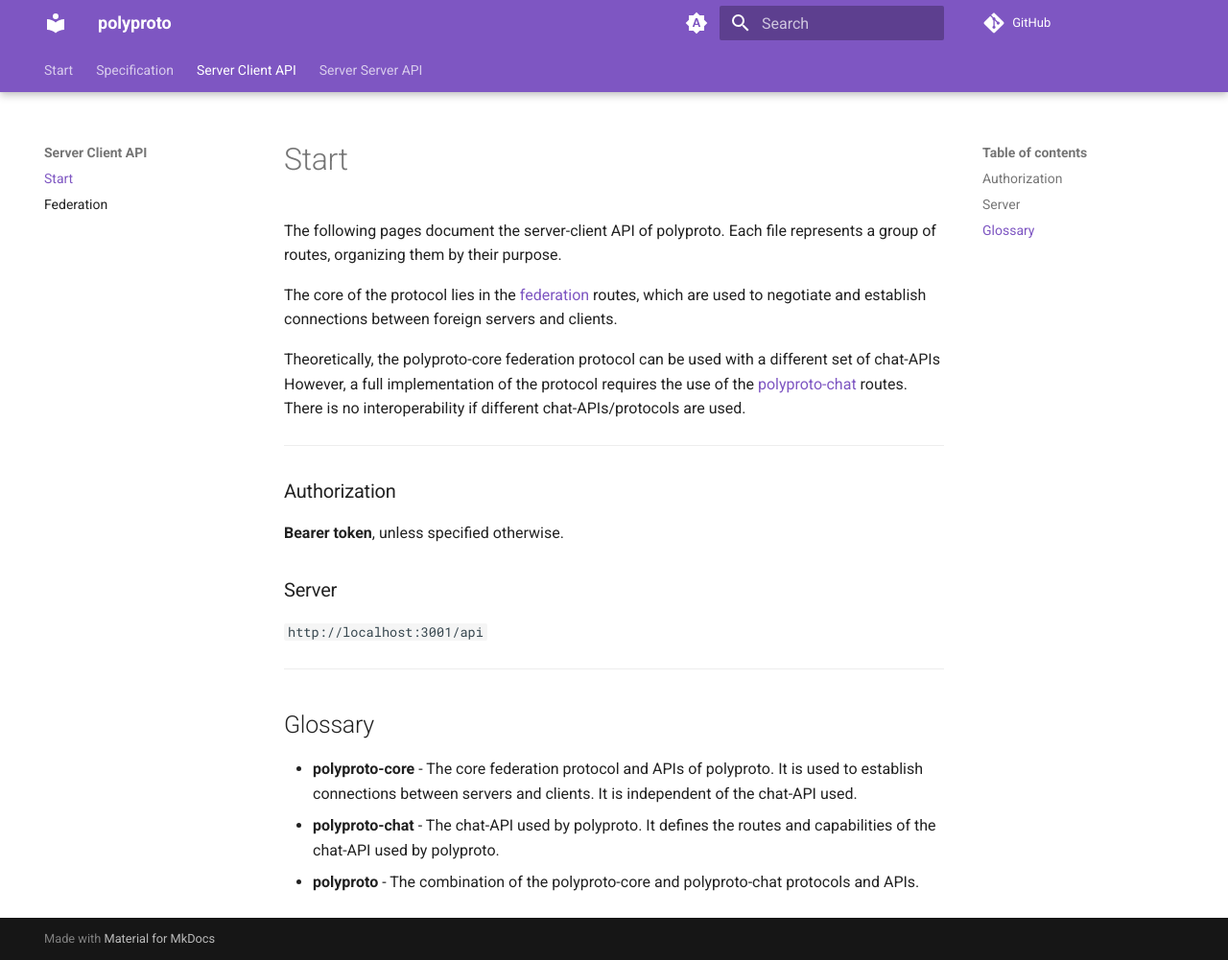
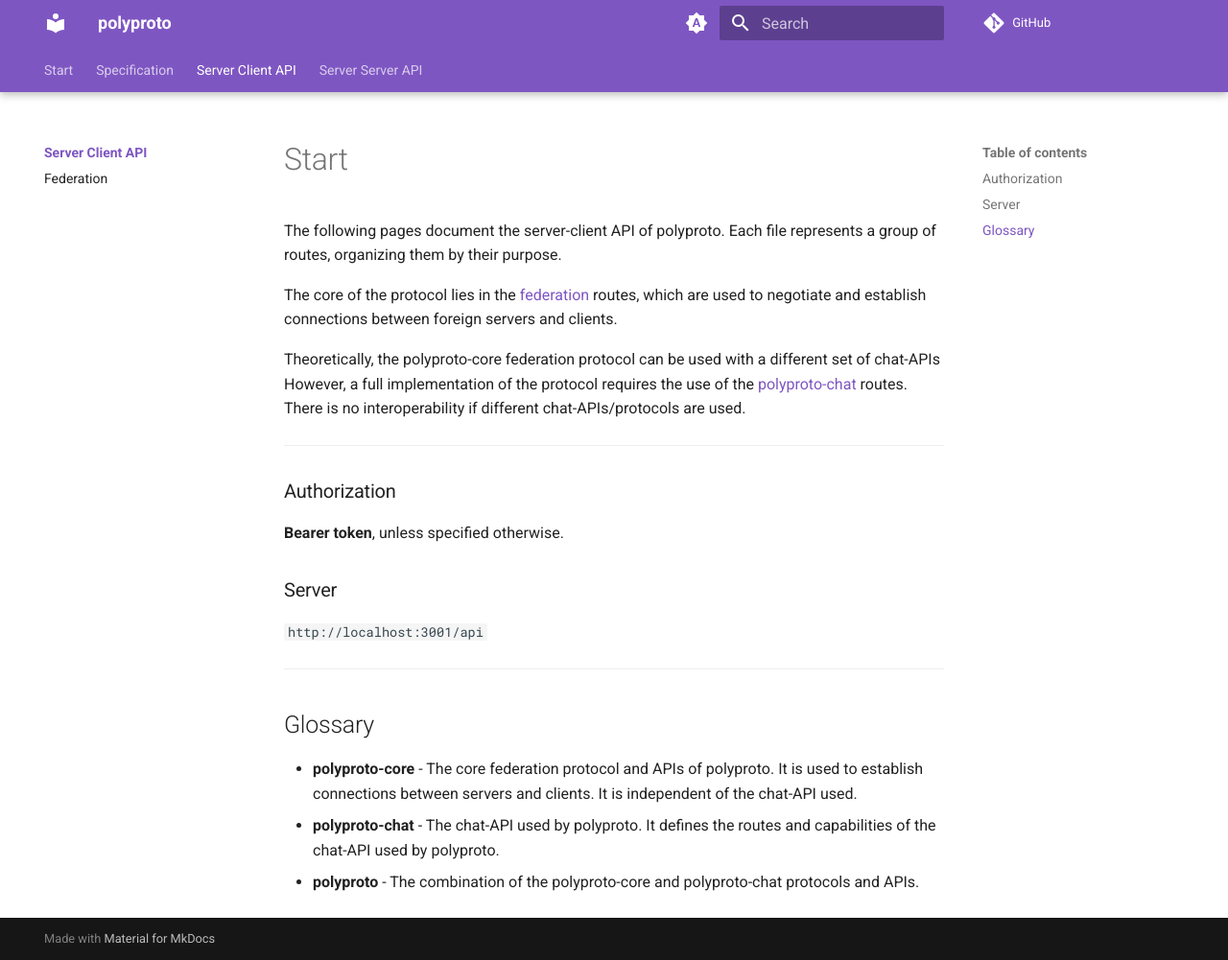
Before and after one commit to polyphony-chat/docs, an MkDocs documentation site: the page built from docs/Server-Client API/index.md, in a window 1280 px wide and 1001 px high. Shown: the whole window at 96% size. Built offline with MkDocs 1.6.1 and Material for MkDocs 9.7.7, drawn with Linux system fonts in a browser that asks for light colours; plug-ins that fetch from the network failed and are left out; comment, search, counter and statistics services are not loaded.

Commit message:
Enable tooltips and nav indexed, set accent color

```diff
--- a/mkdocs.yml
+++ b/mkdocs.yml
@@ -16,16 +16,20 @@
     - toc.follow
     - navigation.top
     - search.suggest
+    - content.tooltips
+    - navigation.indexes
   palette:
     # Palette toggle for automatic mode
     - media: "(prefers-color-scheme)"
       primary: deep purple
+      accent: indigo
       toggle:
         icon: material/brightness-auto
         name: Switch to light mode
     # Palette toggle for light mode
     - media: "(prefers-color-scheme: light)"
       primary: deep purple
+      accent: indigo
       scheme: default
       toggle:
         icon: material/brightness-7
@@ -33,6 +37,7 @@
     # Palette toggle for dark mode
     - media: "(prefers-color-scheme: dark)"
       primary: deep purple
+      accent: indigo
       scheme: slate
       toggle:
         icon: material/brightness-4
@@ -61,3 +66,6 @@
   - toc:
       permalink: true
       toc_depth: 3
+  - pymdownx.emoji:
+      emoji_index: !!python/name:material.extensions.emoji.twemoji
+      emoji_generator: !!python/name:material.extensions.emoji.to_svg
```
